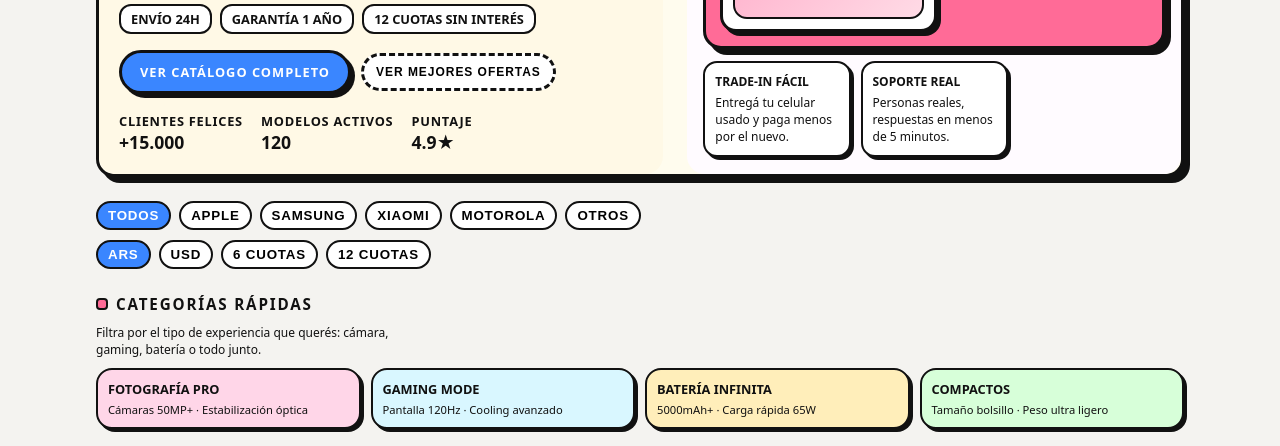
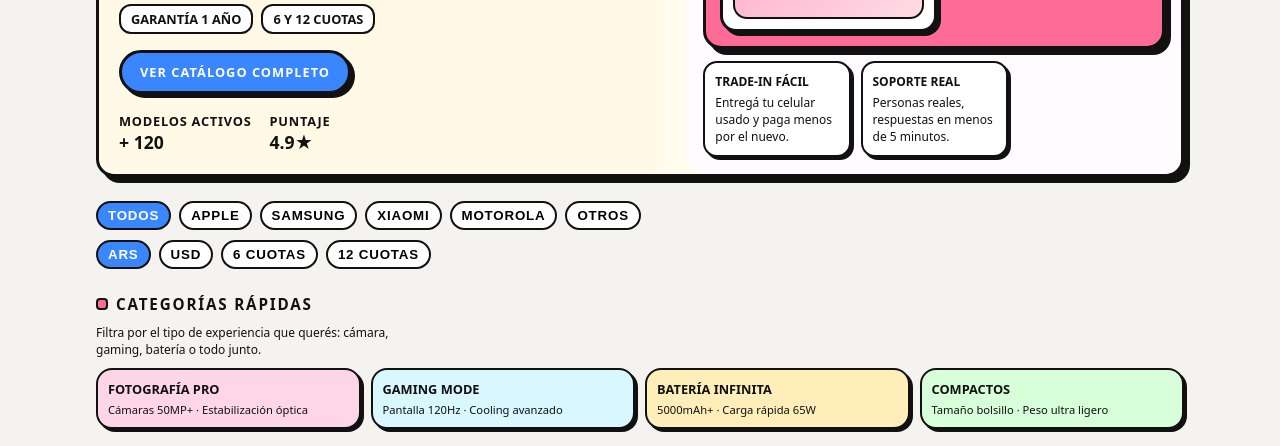
Before and after one commit to oteizanacho/ctech, a website: page index.html in a window 1280 px wide. Shown: the part 314-760 px from the top of the page. Drawn offline with Linux system fonts and the light colour scheme; no server answers.

Commit message:
styles: index styles

```diff
--- a/index.html
+++ b/index.html
@@ -75,28 +75,34 @@
         </p>
 
         <div class="hero-benefits">
+          <!--
           <span class="hero-benefit">Envío 24h</span>
+          -->
           <span class="hero-benefit">Garantía 1 año</span>
-          <span class="hero-benefit">12 cuotas sin interés</span>
+          <span class="hero-benefit">6 y 12 cuotas</span>
         </div>
 
         <div class="hero-actions">
           <a href="products.html" class="btn-primary">
             Ver catálogo completo
           </a>
+          <!--
           <button class="btn-ghost">
             Ver mejores ofertas
           </button>
+          -->
         </div>
 
         <div class="hero-metrics">
+          <!--
           <div>
             <div class="hero-metric-label">Clientes felices</div>
             <div class="hero-metric-value">+15.000</div>
           </div>
+          -->
           <div>
             <div class="hero-metric-label">Modelos activos</div>
-            <div class="hero-metric-value">120</div>
+            <div class="hero-metric-value">+ 120</div>
           </div>
           <div>
             <div class="hero-metric-label">Puntaje</div>
```
